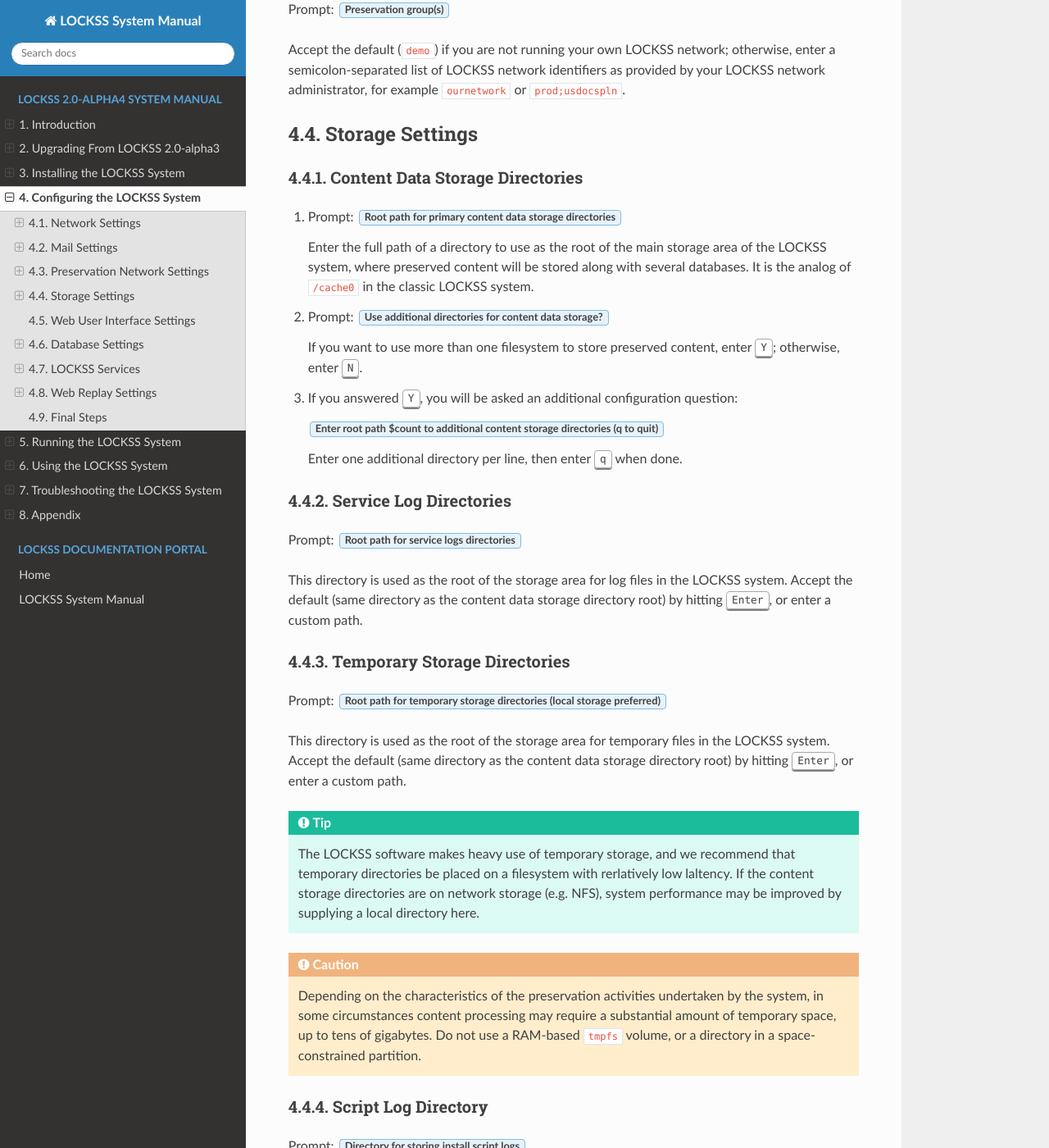
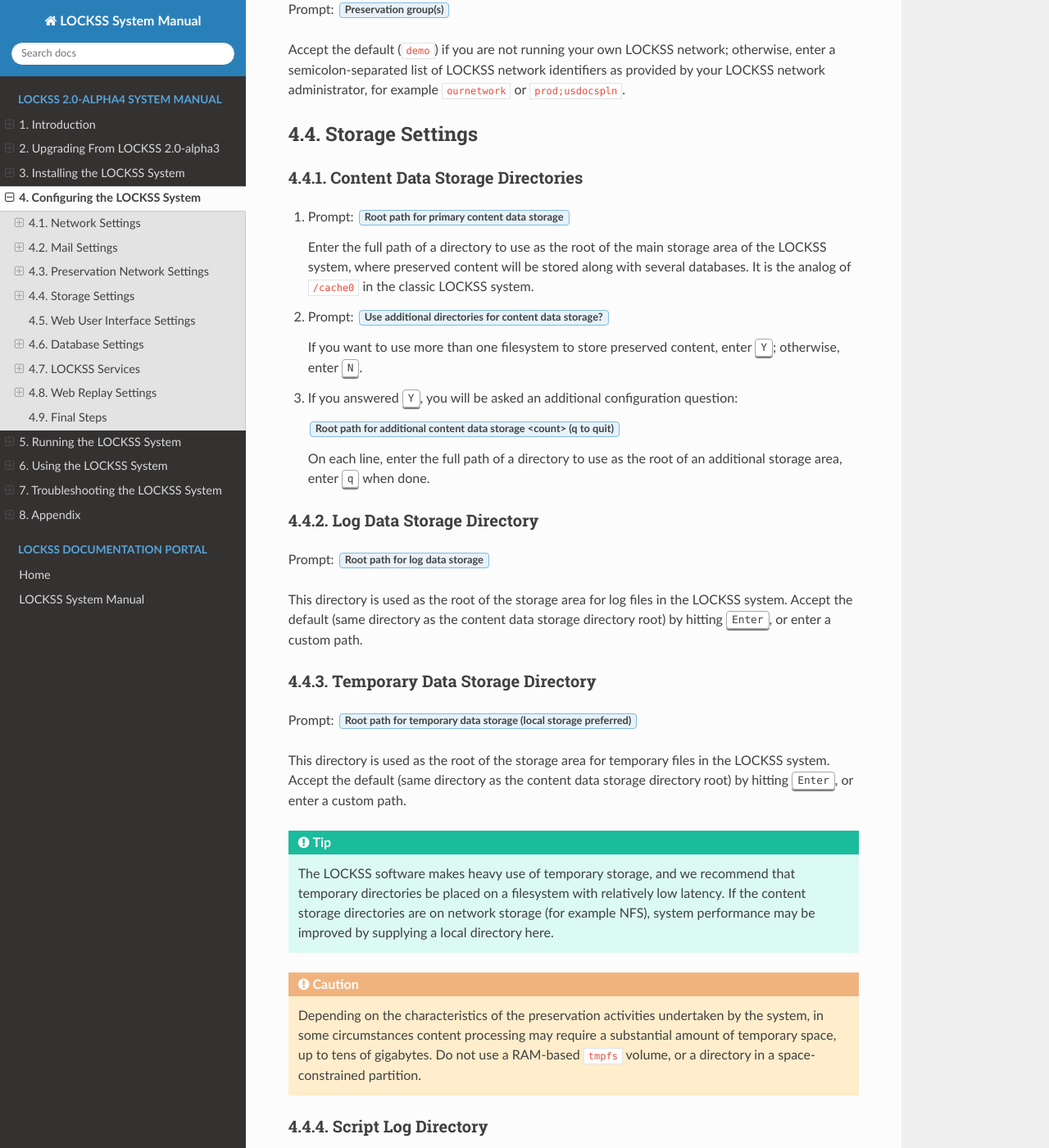
Before and after one commit to lockss/lockss-rtd-manual, a Sphinx documentation site: the page built from docs/configuring.rst, in a window 1280 px wide and 1400 px high, scrolled down 3963 px. Shown: the whole window at 82% size. Built offline with Sphinx 7.4.7 and the Read the Docs theme 2.0.0, drawn with Linux system fonts in a browser that asks for light colours.

Commit message:
Introductory discussion about storage. Consistent terminology between documentation and configure-lockss.

```diff
--- a/docs/configuring.rst
+++ b/docs/configuring.rst
@@ -167,7 +167,7 @@ Storage Settings
 Content Data Storage Directories
 ================================
 
-1. Prompt: :guilabel:`Root path for primary content data storage directories`
+1. Prompt: :guilabel:`Root path for primary content data storage`
 
    Enter the full path of a directory to use as the root of the main storage area of the LOCKSS system, where preserved content will be stored along with several databases. It is the analog of :file:`/cache0` in the classic LOCKSS system.
 
@@ -177,27 +177,27 @@ Content Data Storage Directories
 
 3. If you answered :kbd:`Y`, you will be asked an additional configuration question:
 
-   :guilabel:`Enter root path $count to additional content storage directories (q to quit)`
+   :guilabel:`Root path for additional content data storage <count> (q to quit)`
 
-   Enter one additional directory per line, then enter :kbd:`q` when done.
+   On each line, enter the full path of a directory to use as the root of an additional storage area, enter :kbd:`q` when done.
 
-Service Log Directories
-=======================
+Log Data Storage Directory
+==========================
 
-Prompt: :guilabel:`Root path for service logs directories`
+Prompt: :guilabel:`Root path for log data storage`
 
 This directory is used as the root of the storage area for log files in the LOCKSS system. Accept the default (same directory as the content data storage directory root) by hitting :kbd:`Enter`, or enter a custom path.
 
-Temporary Storage Directories
-=============================
+Temporary Data Storage Directory
+================================
 
-Prompt: :guilabel:`Root path for temporary storage directories (local storage preferred)`
+Prompt: :guilabel:`Root path for temporary data storage (local storage preferred)`
 
 This directory is used as the root of the storage area for temporary files in the LOCKSS system. Accept the default (same directory as the content data storage directory root) by hitting :kbd:`Enter`, or enter a custom path.
 
 .. tip::
 
-   The LOCKSS software makes heavy use of temporary storage, and we recommend that temporary directories be placed on a filesystem with rerlatively low laltency. If the content storage directories are on network storage (e.g. NFS), system performance may be improved by supplying a local directory here.
+   The LOCKSS software makes heavy use of temporary storage, and we recommend that temporary directories be placed on a filesystem with relatively low latency. If the content storage directories are on network storage (for example NFS), system performance may be improved by supplying a local directory here.
 
 .. caution::
 
```
Also changed, not shown: docs/introduction/prerequisites.rst (+23 -3 lines).
